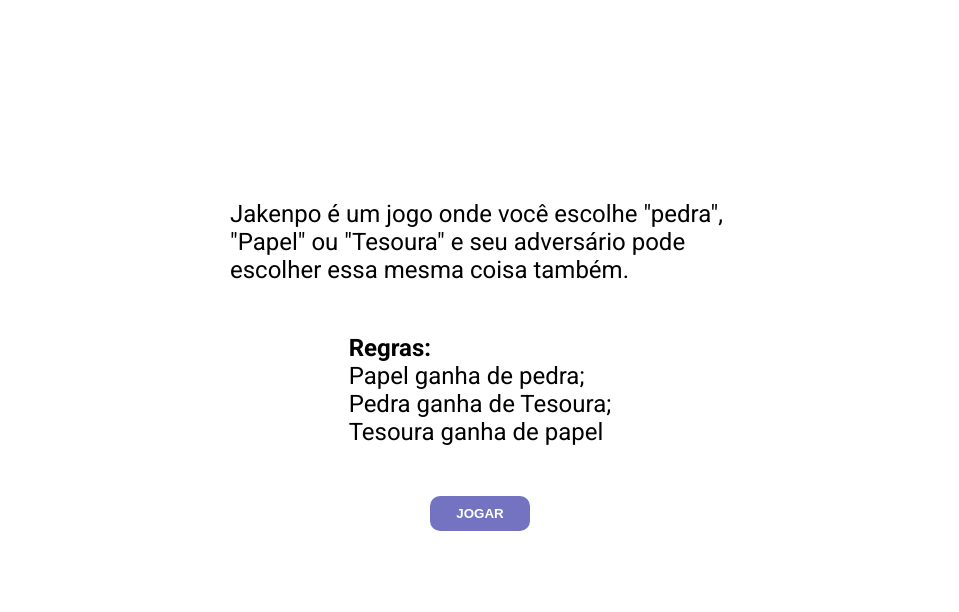
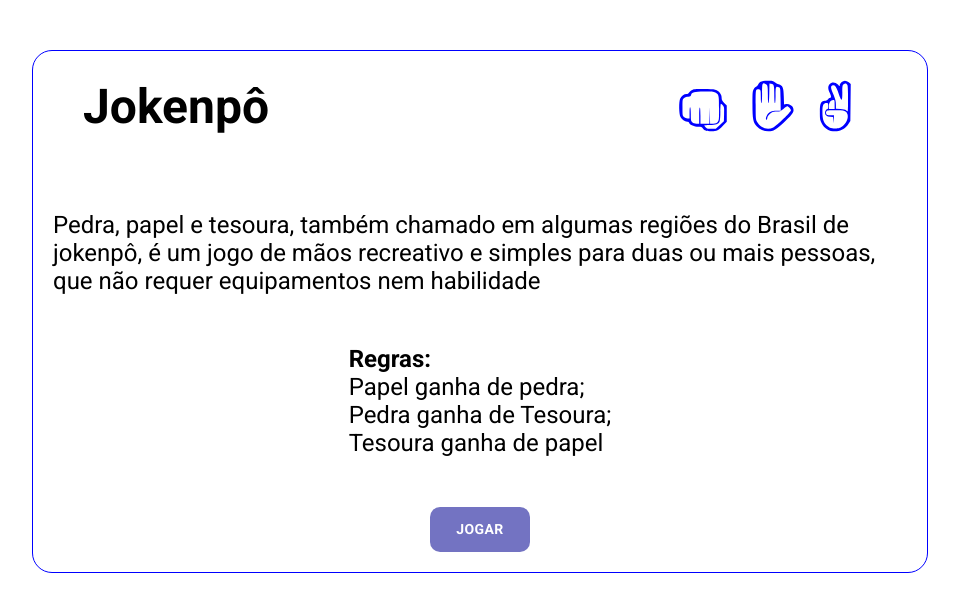
Before and after one commit to cadugithub/jokenpo-front-end, a React (Vite) app: page / in a window 1280 px wide. Shown: the top 612 px of the page, without its empty margins (160-1119 px from the left). Built offline with nearby package versions, Linux system fonts and the light colour scheme.

Commit message:
alteração na home

```diff
--- a/src/pages/Home/index.jsx
+++ b/src/pages/Home/index.jsx
@@ -1,11 +1,13 @@
 import {Link} from "react-router-dom"
 import "./styles.css"
+import {Button} from "@mui/material"
 export function Home(){
     return(
         <div className="home">
-            <p>Jakenpo é um jogo onde você escolhe "pedra", "Papel" ou "Tesoura" e seu adversário pode escolher essa mesma coisa também.</p>
+            <h1>Jokenpô<img src='/img/Pedra-Papel-Tesoura.svg'></img></h1>
+            <p>Pedra, papel e tesoura, também chamado em algumas regiões do Brasil de jokenpô, é um jogo de mãos recreativo e simples para duas ou mais pessoas, que não requer equipamentos nem habilidade</p>
             <p><strong>Regras:</strong> <br/> Papel ganha de pedra; <br/> Pedra ganha de Tesoura; <br/>Tesoura ganha de papel</p>
-            <Link to="/escolhaPersonagem"><button>JOGAR</button></Link>
+            <Link to="/escolhaPersonagem"><Button >JOGAR</Button></Link>
         </div>
 
     )
--- a/src/pages/Home/styles.css
+++ b/src/pages/Home/styles.css
@@ -1,11 +1,16 @@
 .home{
-    width: 500px;
-    margin: 200px auto 0 auto;
+    width: 70%;
+    margin: 50px auto;
     display: flex;
     flex-direction: column;
     align-items: center;
     gap: 50px;
     font-size: 1.5rem;
+    padding: 20px;
+    border: blue solid 1px;
+    border-radius: 20px;
+    padding: 20px;
+    justify-content: center;
 }
 .home button{
     width: 100px;
@@ -17,6 +22,21 @@
     color: white;
     font-weight: bold;
 }
+.home h1{
+    text-align: center;
+    display: flex;
+    height: 70px;
+    align-items: center;
+    width: 100%;
+    flex-wrap: wrap;
+    justify-content: space-between;
+    margin-bottom: 20px;
+    padding-left: 30px;
+    padding-right: 30px;
+}
+.home h1 img{
+    height: 100%;
+}
 .home button:hover{
     background-color: rgb(42, 42, 131);
 }
--- a/src/pages/TelaJogo/index.jsx
+++ b/src/pages/TelaJogo/index.jsx
@@ -180,7 +180,7 @@ useEffect(()=>{
           <img src={personagem.urlImg} alt="" />
           <p>{personagem.nome}</p>
           <div className="jogadas">
-              <Button onClick={() => ancoraHomeCard({idJogada:1, jogador: 1})} >Pedra</Button>
+              <Button onClick={() => ancoraHomeCard({idJogada:1, jogador: 1})} size="large" >Pedra</Button>
               <Button onClick={() => ancoraHomeCard({idJogada:2, jogador: 1})} >Papel</Button>
               <Button onClick={() => ancoraHomeCard({idJogada:3, jogador: 1})} >Tesoura</Button>
           </div>
--- a/src/pages/TelaJogo/styles.css
+++ b/src/pages/TelaJogo/styles.css
@@ -103,8 +103,8 @@ height: 100%;
   font-size: 1.2rem;
 }
 .cardTelaJogo button{
-  width: 80px;
-  padding: 15px 5px;
+
+
   border-radius: 10px;
   border: none;
   background-color: rgb(115, 115, 194);
```
